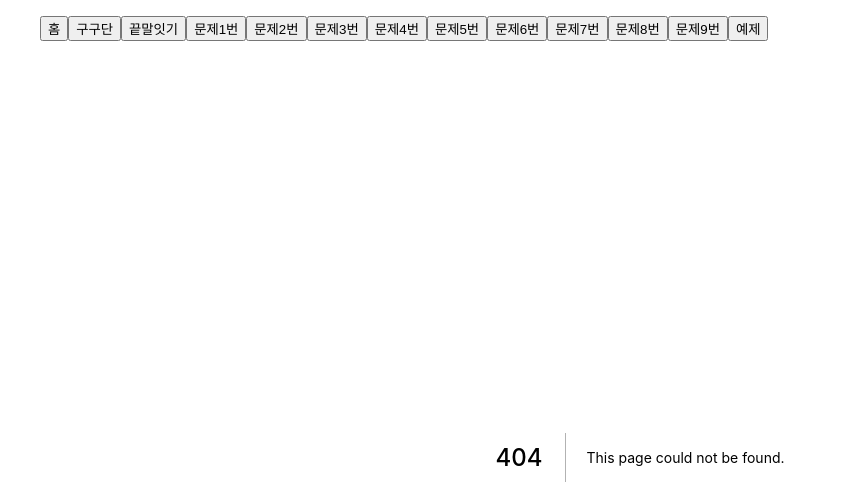
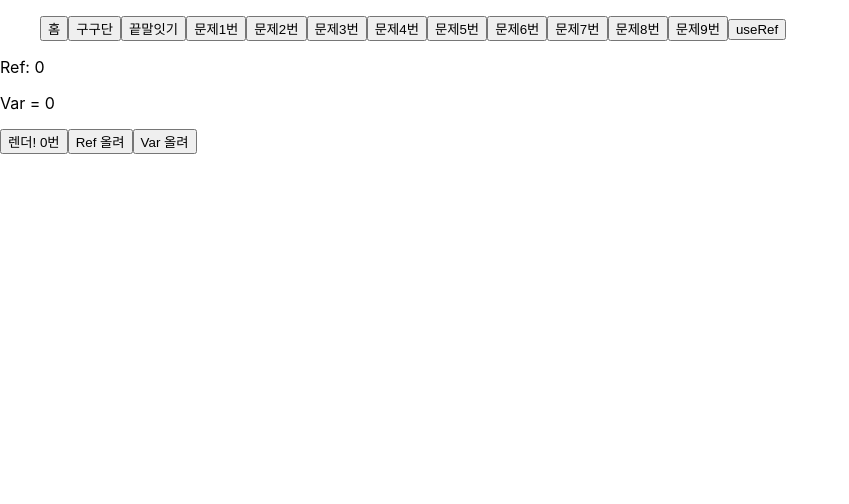
Before and after one commit to YHCodeHouse/Nextjs_practice, a Next.js app: page /useRefSample in a window 1280 px wide. Before the commit this address had no page. Shown: the top 504 px of the page, without its empty margins (0-849 px from the left). Built offline with nearby package versions, Linux system fonts and the light colour scheme.

Commit message:
update code, add useRef example

```diff
--- a/pages/_app.tsx
+++ b/pages/_app.tsx
@@ -45,7 +45,7 @@ function MyApp({ Component, pageProps }: AppProps) {
           <Link href="/question/question9">문제9번</Link>
         </button>
         <button>
-          <Link href="/example">예제</Link>
+          <Link href="/useRefSample">useRef</Link>
         </button>
       </ul>
       <Component {...pageProps} />
--- a/pages/gugudan.tsx
+++ b/pages/gugudan.tsx
@@ -50,7 +50,7 @@ export default function GuGuDan(init: InitProps) {
       </Question>
       <SubmitNumber onSubmit={handleSubmit(onSubmitInput)}>
         <input
-          {...register("result", { required: "result", min: 1 })}
+          {...register("result", { required: true })}
           type="number"
           value={value}
           onChange={e => {
--- a/pages/question/question3.tsx
+++ b/pages/question/question3.tsx
@@ -8,6 +8,7 @@ const Question3 = () => {
   };
   const onChangeCount2 = () => {
     setToggle(prev => !prev);
+    console.log("in function : ", count);
   };
 
   console.log("count", count);
--- /dev/null
+++ b/pages/useRefSample.tsx
@@ -0,0 +1,33 @@
+import React, { useRef, useState } from "react";
+
+const App = () => {
+  let [renderer, setRenderer] = useState(0);
+  const countRef = useRef(0);
+  let countVar = 0;
+
+  function increaseVar() {
+    countVar = countVar + 1;
+    console.log("var ", countVar);
+  }
+
+  function increaseRef() {
+    countRef.current = countRef.current + 1;
+    console.log("ref", countRef.current);
+  }
+
+  function doRendering() {
+    setRenderer(renderer++);
+  }
+
+  return (
+    <div>
+      <p>Ref: {countRef.current}</p>
+      <p>Var = {countVar}</p>
+      <button onClick={doRendering}>렌더! {renderer}번</button>
+      <button onClick={increaseRef}>Ref 올려</button>
+      <button onClick={increaseVar}>Var 올려</button>
+    </div>
+  );
+};
+export default App;
+//기존 React에서 State가 변화한다 -> component를 다시 불러온다 -> 함수형이니까 재호출한다
```
